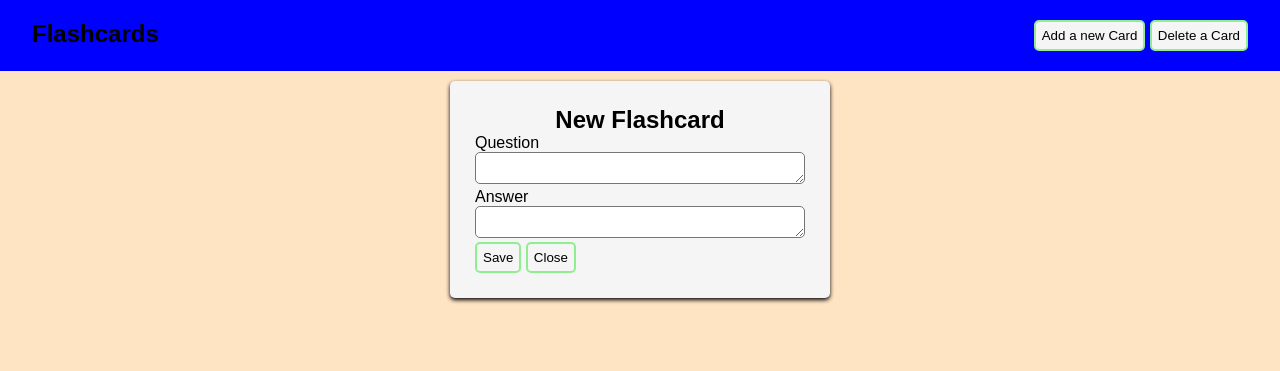
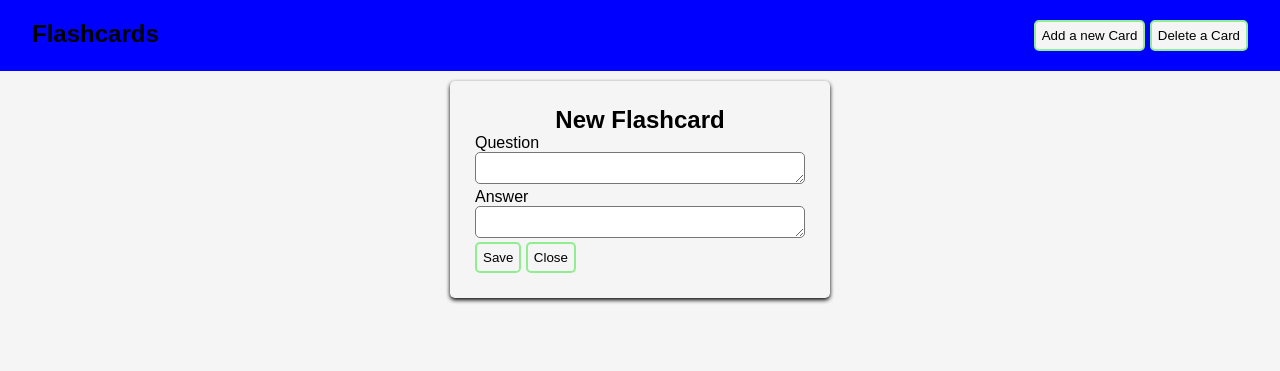
Before and after one commit to albinsiriniqi05/Flashcards-App, a PHP site: page / in a window 1280 px wide. Shown: the top 371 px of the page. Run offline with PHP 8.4, Linux system fonts and the light colour scheme.

Commit message:
Update style.css

```diff
--- a/style.css
+++ b/style.css
@@ -7,7 +7,7 @@
 body{
     font-family: 'Raleway', sans-serif;
     font-size: 2fr;
-    background-color: bisque;
+    background-color: whitesmoke;
 }
 
 header{
```
